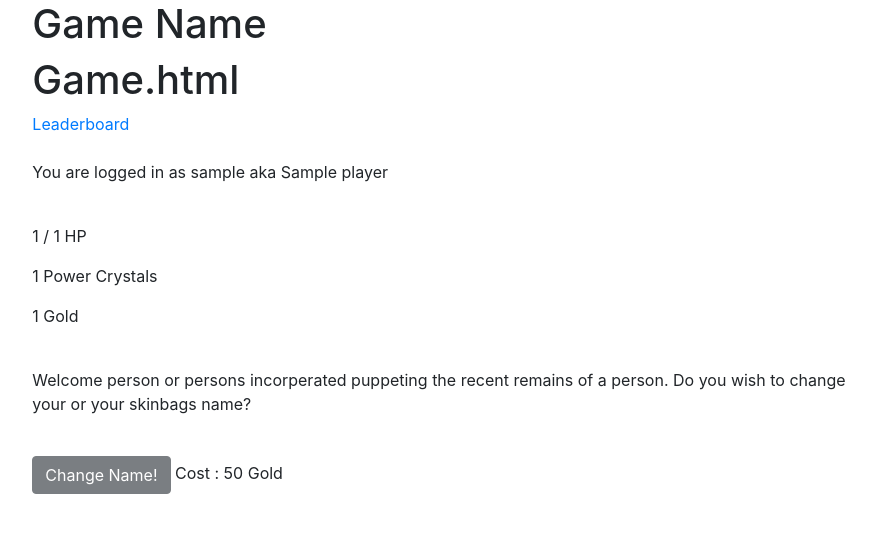
After one commit to DanielPDWalker/blacksentryclone, a Django app: page /game/namechanger/ in a window 1280 px wide. The commit adds this page. Shown: the top 533 px of the page, without its empty margins (196-1072 px from the left). Run offline with Django 3.2, Linux system fonts and the light colour scheme; a user stored in the database is signed in; tables that the repository leaves empty hold one stand-in row (values such as "Sample post"); some libraries are stand-ins or nearby versions.

```diff
--- a/game/urls.py
+++ b/game/urls.py
@@ -1,8 +1,10 @@
-from django.urls import path
+from django.urls import path, include
+#from django.contrib.auth import logout
 from . import views
 
 urlpatterns = [
     path('', views.game, name='game'),
     path('leaderboard/', views.leaderboard, name='leaderboard'),
-    path('resurrect/', views.resurrect, name='resurrect')
+    path('resurrect/', views.resurrect, name='resurrect'),
+    path('namechanger/', views.namechanger, name='namechanger')
 ]
--- a/game/utils/player_manager.py
+++ b/game/utils/player_manager.py
@@ -17,7 +17,7 @@ def get_random_username():
         for name in n_file:
             nouns.append(name.strip())
 
-    username = random.choice(adjectives).title() + ' ' + random.choice(nouns).title() + str(random.randrange(1000))
+    username = random.choice(adjectives).title() + random.choice(nouns).title() + str(random.randrange(1000))
 
     if username in Player.objects.filter(name=username):
         get_random_username()
@@ -31,6 +31,8 @@ def init_player(player_obj):
     p.name = username
     p.save()
 
+    return p
+
 
 def change_name(player_obj):
     username = get_random_username()
--- a/game/views.py
+++ b/game/views.py
@@ -8,10 +8,13 @@ def game(request):
 
     e = Enemy.objects.all().order_by('power_crystals')
 
+    if request.user.is_anonymous:
+        return render(request, 'game/game.html')
+
     try:
         p = Player.objects.get(user=request.user)
     except:
-        player_manager.init_player(user=request.user)
+        p = player_manager.init_player(request.user)
 
     if not combat.check_alive(p):
         return redirect(resurrect)
@@ -25,12 +28,11 @@ def game(request):
         return render(request, 'game/resurrect.html', context)
 
     if request.method == 'POST':
-        #if 'gain_power_crystals_button' in request.POST:
         if request.POST.get('combat_button'):
             p = Player.objects.get(user=request.user)
             enemy_to_fight = Enemy.objects.get(name=request.POST.get('enemy_dropdown'))
             p, dmg_delt_player, dmg_delt_enemy, result = combat.fight(p, enemy_to_fight)
-            player_manager.change_name(p)
+
 
             context = {
                 "player": p,
@@ -89,3 +91,15 @@ def resurrect(request):
         }
 
     return render(request, 'game/resurrect.html', context)
+
+def namechanger(request):
+    p = Player.objects.get(user=request.user)
+
+    if request.POST.get('name_change_button'):
+        player_manager.change_name(p)
+
+    context = {
+        "player": p
+    }
+
+    return render(request, 'game/namechanger.html', context)
--- a/templates/game/game.html
+++ b/templates/game/game.html
@@ -11,9 +11,11 @@
         {% else %}
             <h1>Game.html</h1>
             <a href="{% url 'leaderboard' %}">Leaderboard</a>
+            <a href="{% url 'namechanger' %}">Change Name</a>
+            <a href="{% url 'logout' %}">Logout</a>
             <br>
             <br>
-            <p>You are logged in as {{ user.username }} aka {{ player.name }}</p>
+            <p>You are logged in as {{ user.username }}  aka  {{ player.name }}</p>
             <br>
             <p>{{ player.hp_current }} / {{ player.hp_max }} HP</p>
                 {% if player.gold >= player.heal_cost and player.hp_current < player.hp_max %}
--- a/templates/game/leaderboard.html
+++ b/templates/game/leaderboard.html
@@ -11,7 +11,7 @@
         {% else %}
             <h1>Game.html</h1>
             <a href="{% url 'game' %}">Back to game</a>
-            <p>You are logged in as {{ user.username }} aka {{ player.name }}</p>
+            <p>You are logged in as {{ user.username }}  aka  {{ player.name }}</p>
             <br>
             <div class="row">
                 <div class="col-xs-4">
--- /dev/null
+++ b/templates/game/namechanger.html
@@ -0,0 +1,44 @@
+{% extends 'base.html' %}
+
+{% block content %}
+    {% if user.is_authenticated %}
+        {% if player.is_banned %}
+            <h1>Game.html</h1>
+            <div class="container">
+                <p>You have been banned. Make a new account, try to be less like your old self. Or leave.</p>
+                <button onclick="location.href='{% url 'register' %}';"; id="register_button" type="button" class="btn btn-dark">Register</button>
+            </div>
+        {% else %}
+            <h1>Game.html</h1>
+            <a href="{% url 'leaderboard' %}">Leaderboard</a>
+            <br>
+            <br>
+            <p>You are logged in as {{ user.username }}  aka  {{ player.name }}</p>
+            <br>
+            <p>{{ player.hp_current }} / {{ player.hp_max }} HP</p>
+            <p>{{ player.power_crystals }} Power Crystals</p>
+            <p>{{ player.gold }} Gold</p>
+            <br>
+            <p>Welcome person or persons incorperated puppeting the recent remains of a person. Do you wish to change your or your skinbags name?</p>
+            <form method="POST", class="form-group">
+                {% csrf_token %}
+                <br>
+                {% if player.gold >= 50 %}
+                    <input type="submit" name="name_change_button" class="btn btn-dark" value="Change Name!" />
+                    <label for="name_change_button">Cost : 50 Gold</label>
+                {% else %}
+                    <input type="submit" name="name_change_button" class="btn btn-dark" value="Change Name!" disabled/>
+                    <label for="name_change_button">Cost : 50 Gold</label>
+                {% endif %}
+            </form>
+        {% endif %}
+    {% else %}
+    <!-- USER NOT LOGGED IN -->
+        <h1>Game.html</h1>
+        <div class="container">
+            <p>Please log in or register to play</p>
+            <button onclick="location.href='{% url 'login' %}'"; id="login_button" type="button" class="btn btn-dark">Login</button>
+            <button onclick="location.href='{% url 'register' %}';"; id="register_button" type="button" class="btn btn-dark">Register</button>
+        </div>
+    {% endif %}
+{% endblock %}
--- a/templates/game/resurrect.html
+++ b/templates/game/resurrect.html
@@ -15,7 +15,7 @@
                 <a href="{% url 'leaderboard' %}">Leaderboard</a>
                 <br>
                 <br>
-                <p>You are logged in as {{ user.username }} aka {{ player.name }}</p>
+                <p>You are logged in as {{ user.username }}  aka  {{ player.name }}</p>
                 <br>
                 <p>{{ player.hp_current }} / {{ player.hp_max }} HP</p>
                 <p>{{ player.power_crystals }} Power Crystals</p>
```
